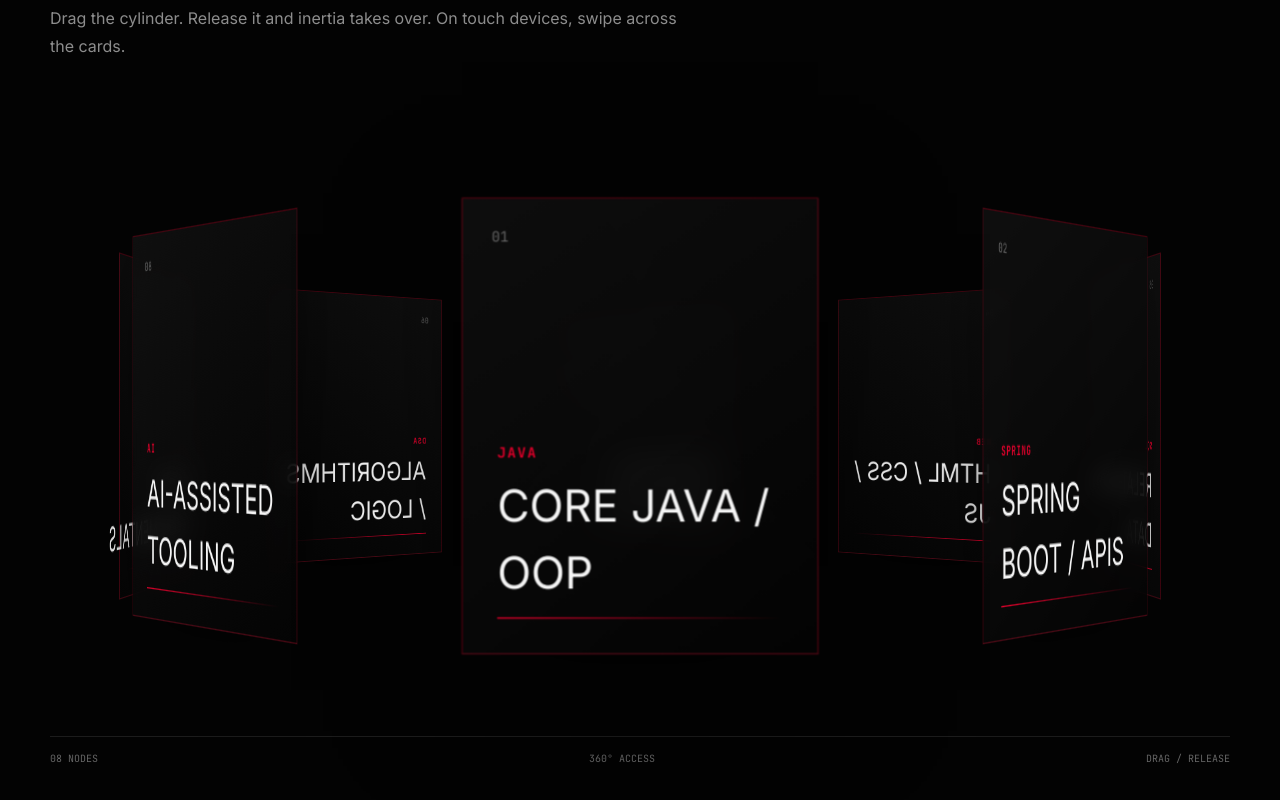
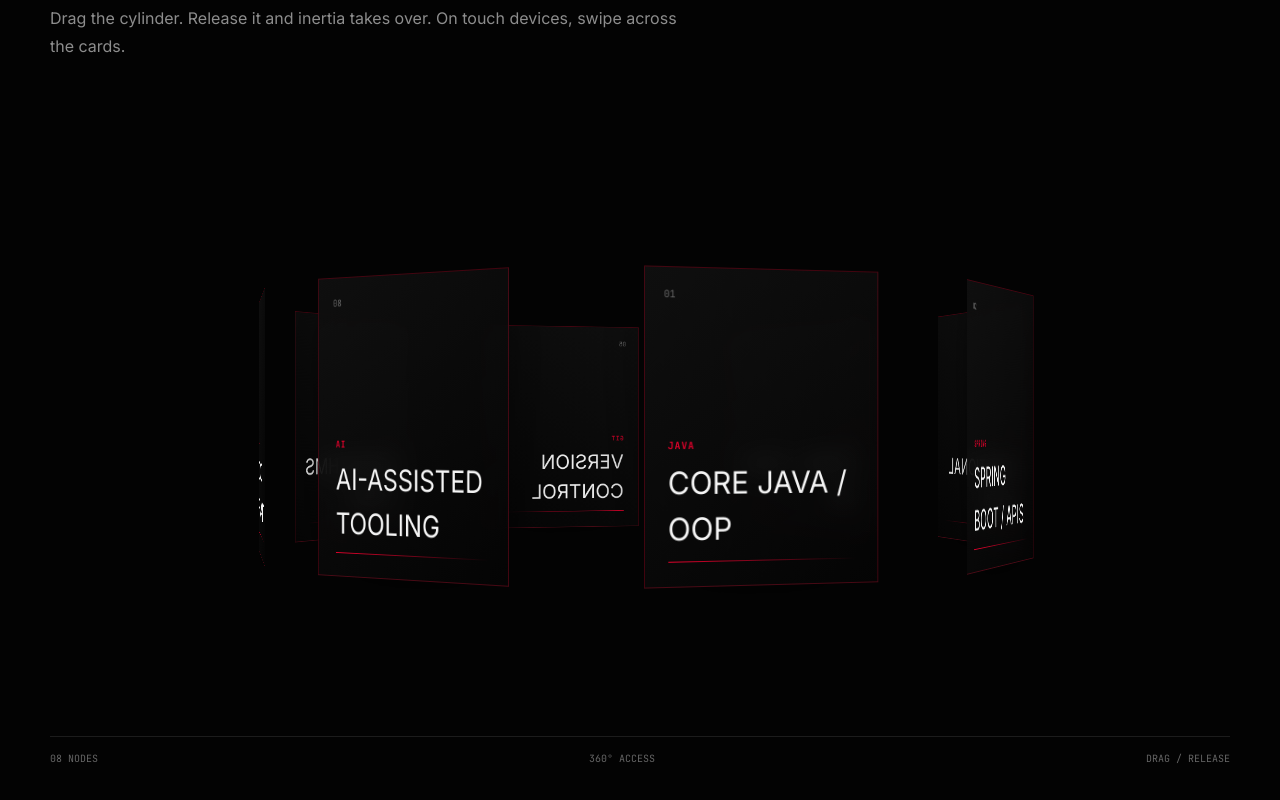
Before and after one commit to Manishchavan55/Portfolio-Saurabh-Cinematic, a Next.js app: page / in a window 1280 px wide. Shown: the part 4542-5342 px from the top of the page. Built offline with nearby package versions, Linux system fonts and the light colour scheme.

Commit message:
fix: rotate cylinder parent with camera pull-back geometry

```diff
--- a/src/components/sections/Certifications.tsx
+++ b/src/components/sections/Certifications.tsx
@@ -7,7 +7,6 @@ const cards = [
 ]
 
 export function Certifications() {
-  const ref = useRef<HTMLDivElement>(null)
   const angle = useRef(0), velocity = useRef(0), dragging = useRef(false), lastX = useRef(0), raf = useRef(0)
   const [, redraw] = useState(0)
   useEffect(() => {
@@ -21,5 +20,5 @@ export function Certifications() {
   const down = (x:number) => { dragging.current=true; lastX.current=x; velocity.current=0 }
   const move = (x:number) => { if(!dragging.current)return; const dx=x-lastX.current; lastX.current=x; velocity.current=dx*0.22; angle.current+=dx*0.28 }
   const up = () => { dragging.current=false }
-  return <section id="certifications" className="section cert-section"><div className="wrap"><p className="kicker">04 / CAPABILITIES</p><h2 className="section-title">A ring of <em>proof.</em></h2><p className="section-copy">Drag the cylinder. Release it and inertia takes over. On touch devices, swipe across the cards.</p><div ref={ref} className="cylinder-stage" onPointerDown={e=>down(e.clientX)} onPointerMove={e=>move(e.clientX)} onPointerUp={up} onPointerCancel={up} onPointerLeave={up}>{cards.map(([tag,title,n],i)=>{const step=360/cards.length; return <div key={tag} className="cylinder-card" style={{ transform:`rotateY(${i*step}deg) translateZ(var(--radius))` }}><span className="card-no">{n}</span><b>{tag}</b><h3>{title}</h3><span className="card-line" /></div>})}<div className="cylinder" style={{transform:`translateZ(calc(var(--radius) * -1)) rotateY(${angle.current}deg)`}} /></div><div className="cert-footer"><span>08 NODES</span><span>360° ACCESS</span><span>DRAG / RELEASE</span></div></div></section>
+  return <section id="certifications" className="section cert-section"><div className="wrap"><p className="kicker">04 / CAPABILITIES</p><h2 className="section-title">A ring of <em>proof.</em></h2><p className="section-copy">Drag the cylinder. Release it and inertia takes over. On touch devices, swipe across the cards.</p><div className="cylinder-stage" onPointerDown={e=>down(e.clientX)} onPointerMove={e=>move(e.clientX)} onPointerUp={up} onPointerCancel={up} onPointerLeave={up}><div className="cylinder" style={{transform:`translateZ(calc(var(--radius) * -1)) rotateY(${angle.current}deg)`}}>{cards.map(([tag,title,n],i)=>{const step=360/cards.length; return <div key={tag} className="cylinder-card" style={{ transform:`rotateY(${i*step}deg) translateZ(var(--radius))` }}><span className="card-no">{n}</span><b>{tag}</b><h3>{title}</h3><span className="card-line" /></div>})}</div></div><div className="cert-footer"><span>08 NODES</span><span>360° ACCESS</span><span>DRAG / RELEASE</span></div></div></section>
 }
```
